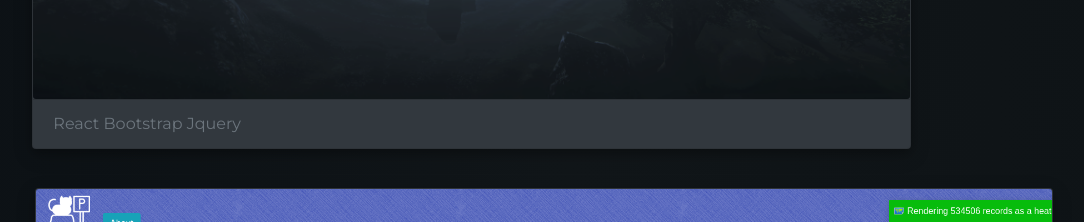
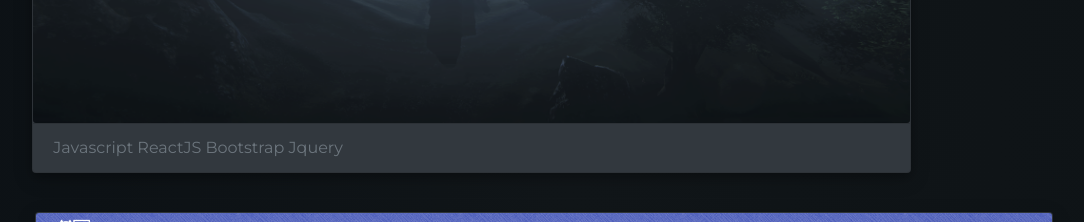
Before and after one commit to ChrisnNg/Ng, a React (Create React App) app: page / in a window 1280 px wide. Shown: the part 3040-3262 px from the top of the page, without its empty margins (71-1155 px from the left). Built offline with nearby package versions, Linux system fonts and the light colour scheme.

Commit message:
add stacks to footer

```diff
--- a/src/App.js
+++ b/src/App.js
@@ -75,7 +75,7 @@ function App() {
         </>
       ),
       imgsrc: site,
-      footer: ["React", "Bootstrap", "Jquery"]
+      footer: ["Javascript", "ReactJS", "Bootstrap", "Jquery"]
     },
     {
       title: (
@@ -92,7 +92,16 @@ function App() {
           relative to the area.
         </>
       ),
-      imgsrc: cat_park
+      imgsrc: cat_park,
+      footer: [
+        "Javascript",
+        "ReactJS",
+        "Golang",
+        "React-Bootstrap",
+        "Material-UI",
+        "Axios",
+        "Postgres with PostGIS"
+      ]
     },
     {
       title: (
@@ -105,7 +114,9 @@ function App() {
           <span>
             A Single-paged application with a persistent database to help
             schedule interviews. Built with React.js and tested with Jest,
-            Cypress, and Storybook. Hosted{" "}
+            Cypress, and Storybook.
+            <br />
+            Hosted{" "}
             <a
               href="https://vigorous-elion-2594d4.netlify.com/"
               target="_blank"
@@ -116,7 +127,8 @@ function App() {
           </span>
         </>
       ),
-      imgsrc: scheduler
+      imgsrc: scheduler,
+      footer: ["Javascript", "ReactJS", "Storybook", "Jest", "Cypress"]
     },
     {
       title: (
@@ -131,7 +143,8 @@ function App() {
           to solve bugs and implement tickets VIA ticket-style.
         </>
       ),
-      imgsrc: jungle
+      imgsrc: jungle,
+      footer: ["Rails", "Ruby on Rails", "Postgres"]
     },
     {
       title: (
@@ -144,7 +157,9 @@ function App() {
           <span>
             A smart, auto-categorizing todo list app. The user simply has to add
             the content, and it gets put into the correct list. Created as the
-            product of my first group project. Hosted{" "}
+            product of my first group project.
+            <br />
+            Hosted{" "}
             <a href="https://misolist.herokuapp.com/" target="_blank">
               Here
             </a>
@@ -152,7 +167,8 @@ function App() {
           </span>
         </>
       ),
-      imgsrc: miso
+      imgsrc: miso,
+      footer: ["Javascript", "HTML", "CSS"]
     },
     {
       title: (
@@ -167,7 +183,8 @@ function App() {
           Node, Express and MongoDB back-end skills
         </>
       ),
-      imgsrc: tweeter
+      imgsrc: tweeter,
+      footer: ["Javascript", "HTML", "CSS", "Ajax"]
     },
     {
       title: (
@@ -183,7 +200,8 @@ function App() {
           learnings at Lighthouse Labs.
         </>
       ),
-      imgsrc: lotide
+      imgsrc: lotide,
+      footer: ["Javascript"]
     },
     {
       title: (
@@ -197,7 +215,8 @@ function App() {
           that allows users to shorten long URLs (à la bit.ly).
         </>
       ),
-      imgsrc: tinyapp
+      imgsrc: tinyapp,
+      footer: ["Javascript", "HTML", "CSS"]
     }
   ];
 
@@ -478,6 +497,7 @@ function App() {
         </Fade>
 
         <Container>
+          {projects.length}
           <Row>{createCards(projects)}</Row>
         </Container>
       </section>
--- a/src/components/Card.js
+++ b/src/components/Card.js
@@ -11,11 +11,7 @@ const infoCard = props => {
           <Card.Title className="card-title">
             <h1>{props.title}</h1>
           </Card.Title>
-          <Card.Text className="card-text">
-            {props.text}
-            <br />
-            <small className="text-muted">{props.footer}</small>
-          </Card.Text>
+          <Card.Text className="card-text">{props.text}</Card.Text>
         </Card.ImgOverlay>
         {props.footer ? (
           <Card.Footer className="text-muted">{props.footer}</Card.Footer>
```
